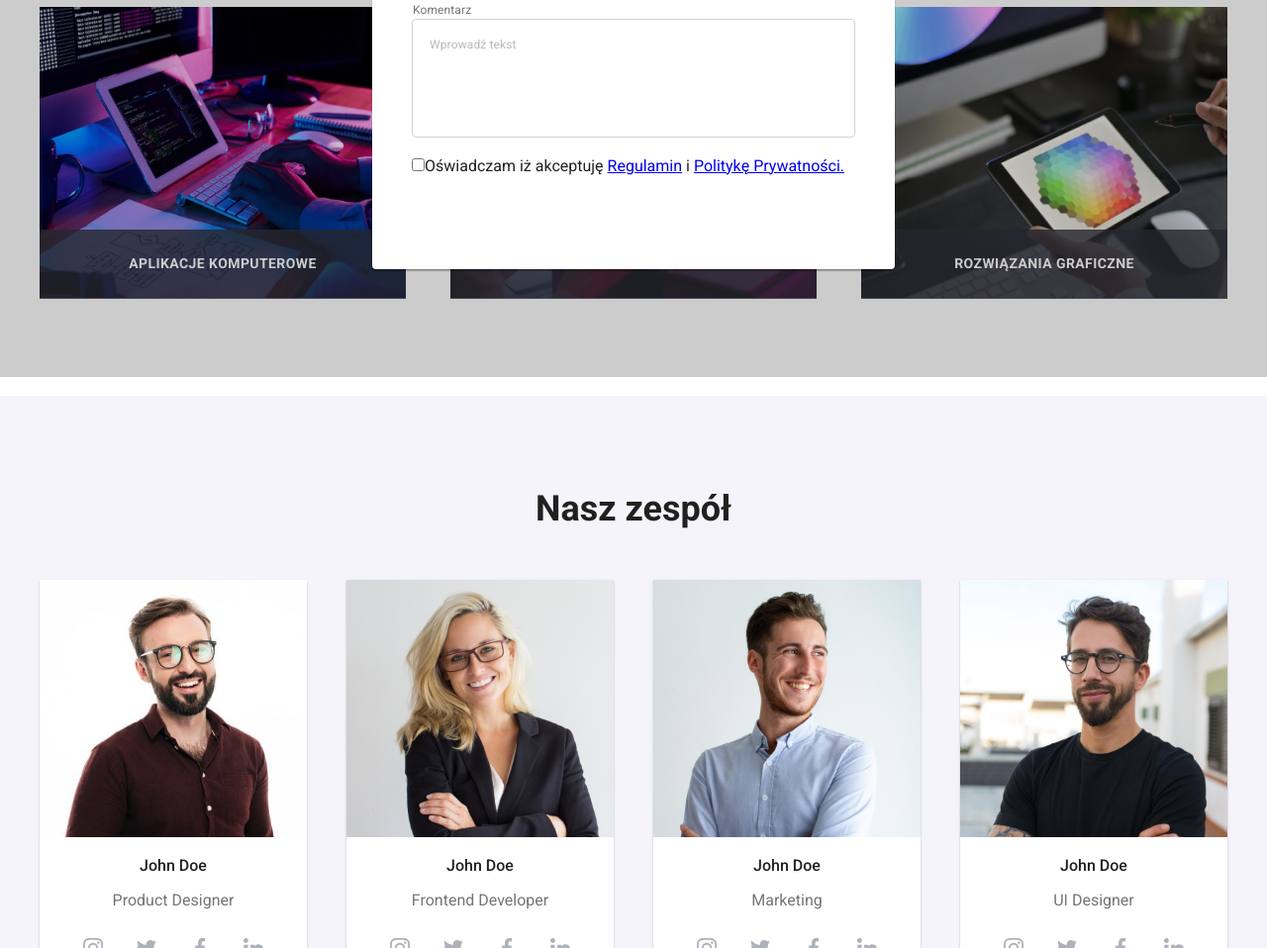
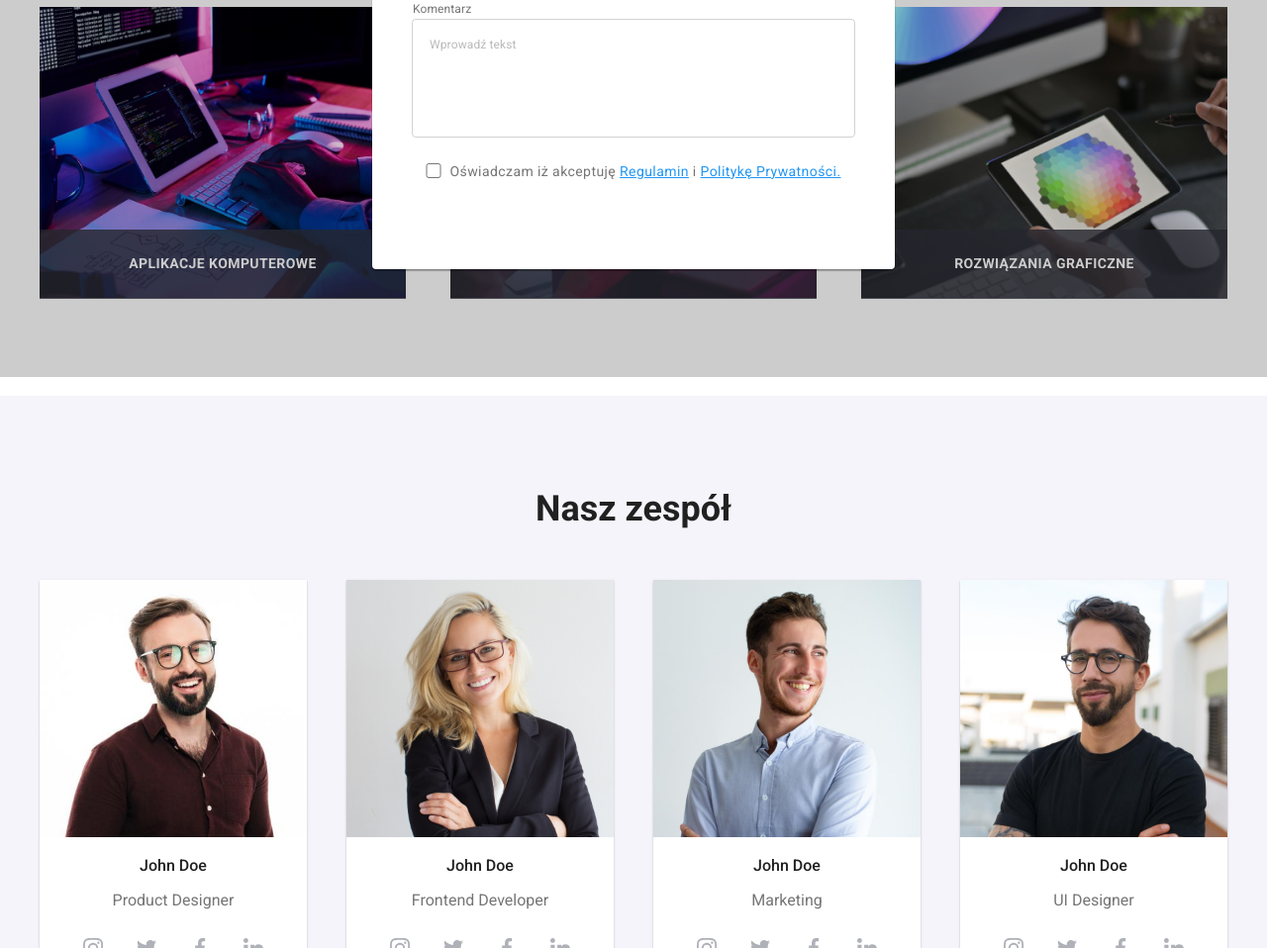
Before and after one commit to jaworskiwojciech/goit-markup-hw-06, a plain HTML site: page index.html in a window 1280 px wide. Shown: the part 1219-2177 px from the top of the page at 99% size. Drawn offline with Linux system fonts and the light colour scheme.

Commit message:
ostylowano podpis pod formularzem

```diff
--- a/css/styles.css
+++ b/css/styles.css
@@ -590,7 +590,7 @@ footer {
 .label {
   position: absolute;
   left: 0px;
-  top: -16px;
+  top: -17px;
   font-weight: 400;
   font-size: 12px;
   line-height: 1.16;
@@ -631,3 +631,26 @@ fieldset:nth-child(4) {
   /* align-items: baseline; */
   margin-bottom: 20px;
 }
+.form-description {
+  display: flex;
+  align-items: center;
+  justify-content: center;
+  font-weight: 400;
+  font-size: 14px;
+  line-height: 1.71;
+  letter-spacing: 0.03em;
+  color: var(--description-color);
+  margin-block: 0px 30px;
+  margin-inline: auto;
+}
+.checkbox {
+  margin-right: 8px;
+  width: 16px;
+  height: 15px;
+}
+.form-description span {
+  padding-top: 3px;
+}
+.form-description a {
+  color: var(--blue-color);
+}
--- a/index.html
+++ b/index.html
@@ -98,8 +98,10 @@
                   />
                 </fieldset>
                 <p class="form-description">
-                  <input class="checkbox" type="checkbox" />Oświadczam iż
-                  akceptuję <a href="#">Regulamin</a> i <a href="#">Politykę Prywatności.</a>
+                  <input class="checkbox" type="checkbox" /><span
+                    >Oświadczam iż akceptuję <a href="#">Regulamin</a> i
+                    <a href="#">Politykę Prywatności.</a></span
+                  >
                 </p>
               </form>
             </div>
```
